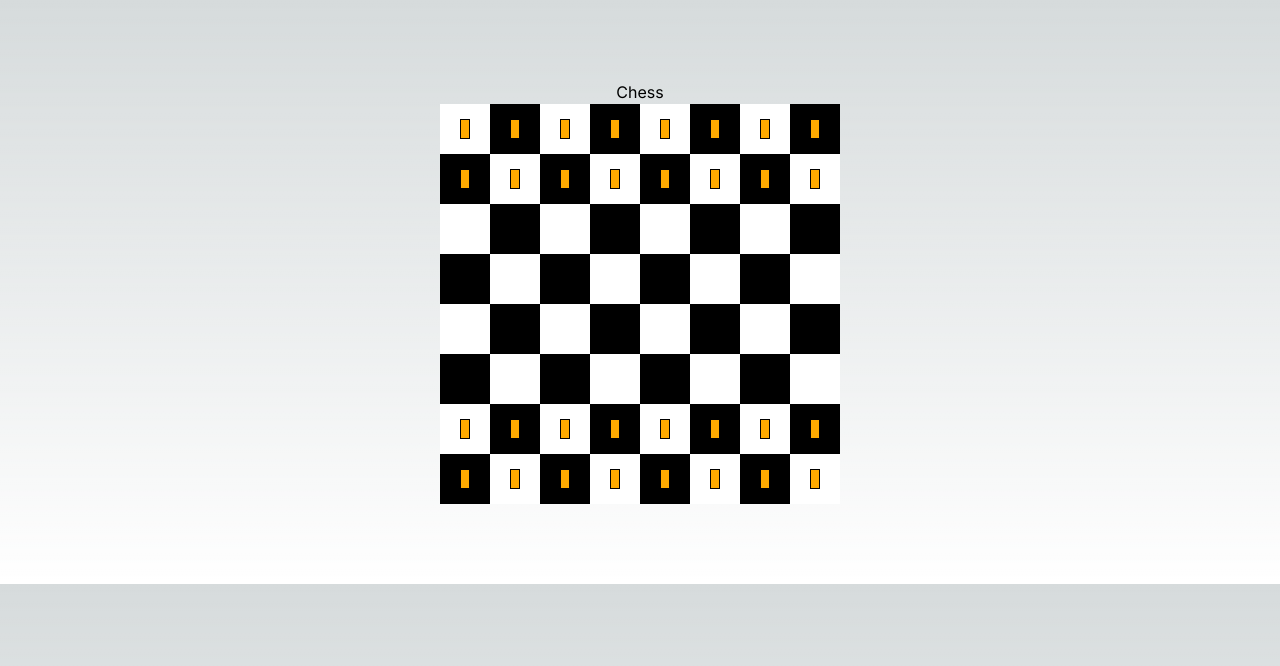
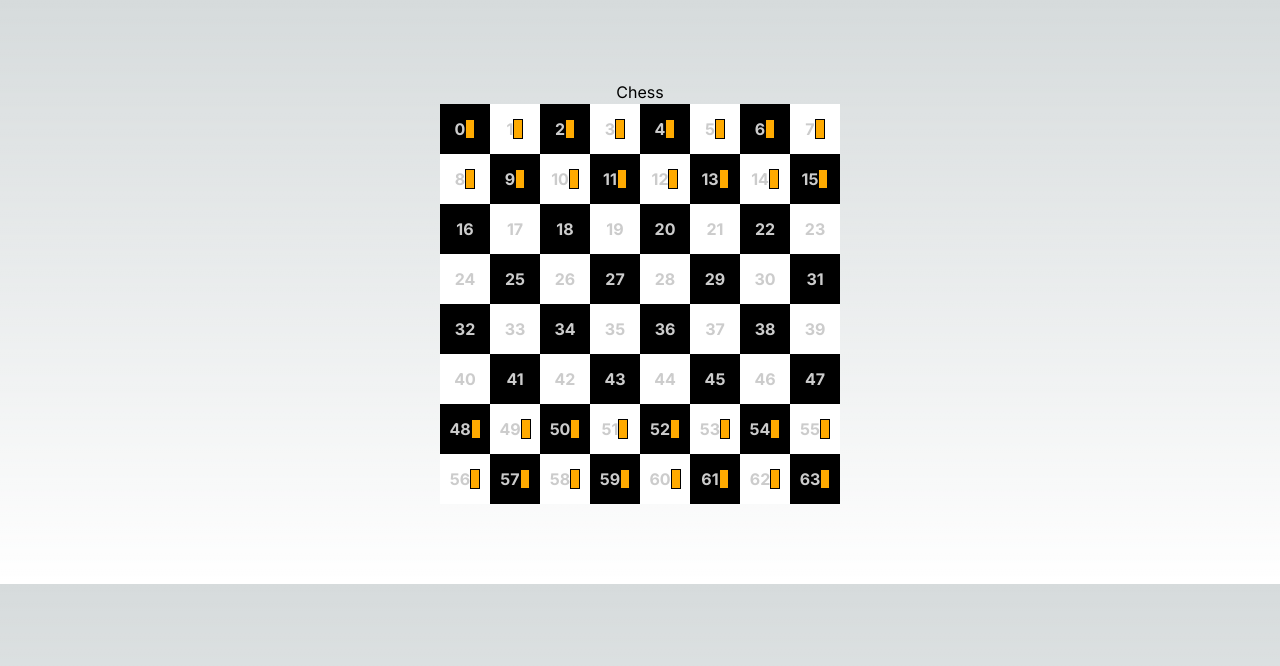
Before and after one commit to DorianOliveira/chessboard-react, a Next.js app: page /chess in a window 1280 px wide. Shown: the top 666 px of the page. Built offline with nearby package versions, Linux system fonts and the light colour scheme.

Commit message:
Pieces moving

```diff
--- a/src/app/chess/page.tsx
+++ b/src/app/chess/page.tsx
@@ -2,76 +2,170 @@
 
 import React, { useState, useEffect } from "react";
 import styles from "./styles.module.css";
-import { IChessPiece } from "./../../interfaces/chessboard";
+import {
+  IChessPiece,
+  ICell,
+  IChessPieceProps,
+} from "./../../interfaces/chessboard";
 
-function ChessboardCell(props) {
-  // const [piece, setPiece] = useState<IChessPiece>(null);
-  const [isMoving, setIsMoving] = useState<boolean>(false);
+function ChessboardCell(props: ICellProps) {
+  const positionStyle = props.type === "odd" ? styles.odd : styles.even;
+  const movingStyle = props.isMoving ? styles.moving : "";
+  const className = `${styles.square} ${positionStyle} ${movingStyle}`;
 
-  const positionStyle = props.isStart ? styles.start : styles.end;
-  const movingStyle = isMoving ? styles.moving : "";
+  function onPieceSelected() {
+    props.onPieceSelected(props.chessPiece);
+  }
 
-  // useEffect(() => {
-  //   if (props.piece) setPiece(state => piece);
-  // }, []);
+  function onClick() {
+    props.onCellClick(props.position, props.chessPiece);
+  }
 
   return (
-    <div
-      onMouseDown={() => {
-        setIsMoving((_) => !_);
-        props.onCellMouseDown(props.piece);
-      }}
-      className={`${styles.square} ${positionStyle} ${movingStyle}`}
-    >
-      {props.piece ? <ChessPiece /> : null}
+    <div className={className} onClick={onClick}>
+      <strong style={{ color: "#ccc" }}>{props.position}</strong>
+      {props.chessPiece ? (
+        <ChessPiece
+          onSelected={onPieceSelected}
+          chessPiece={props.chessPiece}
+        />
+      ) : null}
     </div>
   );
 }
 
-function ChessPiece() {
+function ChessPiece(props: IChessPieceProps) {
   const [piece, setPiece] = useState<IChessPiece>(null);
 
-  return <div className={styles.chesspiece} />;
+  function onChessPieceSelected() {
+    props.onSelected(props.piece);
   }
 
-function Chessboard(props) {
+  return (
+    <div onMouseDown={onChessPieceSelected} className={styles.chesspiece} />
+  );
+}
+
+function Chessboard() {
   // const [cells, setCells] = useState<ChessboardCell[]>(null);
 
-  const [isBoardMount, setIsBoardMount] = useState(true);
   const [selectedPiece, setSelectedPiece] = useState<IChessPiece>(null);
+  const [oldPosition, setOldPosition] = useState<boolean>(false);
 
-  let isStart = false;
+  const [grid, setGrid] = useState<ICell[]>([]);
 
+  useEffect(() => mount(), []);
 
+  function onCellClick(position: number) {
+    const newGrid = grid.map((gridItem) => {
+      if (gridItem.position === position)
+        return {
+          ...gridItem,
+          chessPiece: selectedPiece,
+        };
+
+      if (gridItem.position === selectedPiece.position)
+        return {
+          ...gridItem,
+          chessPiece: null,
+        };
+
+      return gridItem;
+    });
+
+    setGrid(newGrid);
+  }
+
+  function onPieceSelected(piece: IChessPiece) {
+    const gridItem = grid.find((cell) => cell.position === piece.position);
+    setSelectedPiece(gridItem.chessPiece);
+
+    // if (!selectedPiece) {
+    //   setSelectedPiece(piece);
+    // } else {
+    //   setOldPosition(selectedPiece.position);
+    //   setSelectedPiece({
+    //     ...selectedPiece,
+    //     position,
+    //   });
+    // }
+  }
+
+  function mount() {
+    if (grid?.length === 0) {
       const items = [];
 
+      let type = "odd";
+
       for (let index = 0; index < 64; index++) {
-    if (index % 8 === 0) isStart = !isStart;
+        if (index % 8 === 0) type = type === "odd" ? "even" : "odd";
 
         let cellPiece: IChessPiece = null;
 
+        const isInitialPosition =
+          (index >= 0 && index < 16) || (index >= 48 && index <= 64);
 
-    if ((index >= 0 && index < 16) || (index >= 48 && index <= 64))
+        if (isInitialPosition) {
           cellPiece = {
+            position: index,
             title: `ChessPiece-${index}`,
           } as IChessPiece;
+        }
 
-    items.push(
-      <ChessboardCell
-        onCellMouseDown={(piece: IChessPiece) => {
-          if (!selectedPiece) setSelectedPiece(piece);
-        }}
-        piece={cellPiece}
-        key={index}
-        isStart={isStart}
-      />
-    );
+        items.push({
+          position: index,
+          chessPiece: cellPiece,
+          type,
+        } as ICell);
       }
+      setGrid(items);
+    }
+  }
+
+  // for (let index = 0; index < 64; index++) {
+  //   if (index % 8 === 0) type = type === 'odd' ? 'even' : 'odd'
+
+  //   let cellPiece: IChessPiece = null;
+  //   let position = selectedPiece?.position;
+
+  //   const isInitialPosition =
+  //     (index >= 0 && index < 16) ||
+  //     (index >= 48 && index <= 64 && index !== oldPosition);
+
+  //   if (isInitialPosition && !position) position = index;
+
+  //   if (position === index || isInitialPosition) {
+  //     cellPiece = {
+  //       position,
+  //       title: `ChessPiece-${position}`,
+  //     } as IChessPiece;
+  //   }
+
+  //   items.push({
+  //     position: index,
+  //     chessPiece: cellPiece,
+  //     type
+  //   } as ICell);
+  // }
+
+  console.log(grid);
 
   return (
     <div className={styles.container}>
       <h2>Chess</h2>
-      <div className={styles.chessboard}>{items}</div>
+      <div className={styles.chessboard}>
+        {grid.map((cell) => (
+          <ChessboardCell
+            onCellClick={onCellClick}
+            onPieceSelected={onPieceSelected}
+            isMoving={selectedPiece?.position === cell.position}
+            position={cell.position}
+            chessPiece={cell.chessPiece}
+            type={cell.type}
+            key={cell.position}
+          />
+        ))}
+      </div>
     </div>
   );
 }
--- a/src/app/chess/styles.module.css
+++ b/src/app/chess/styles.module.css
@@ -19,6 +19,7 @@
   display: flex;
   justify-content: center;
   align-items: center;
+  cursor: pointer;
 }
 .moving {
   background: #0af !important;
@@ -31,10 +32,10 @@
   background: #fa0;
 }
 
-.square.start:nth-child(2n) {
+.square.odd:nth-child(2n) {
   background-color: #000;
 }
 
-.square.end:nth-child(2n-1) {
+.square.even:nth-child(2n-1) {
   background-color: #000;
 }
```
Also changed, not shown: src/interfaces/chessboard.ts (+22 -0 lines). Lines whose indentation alone changed are shown as unchanged.
